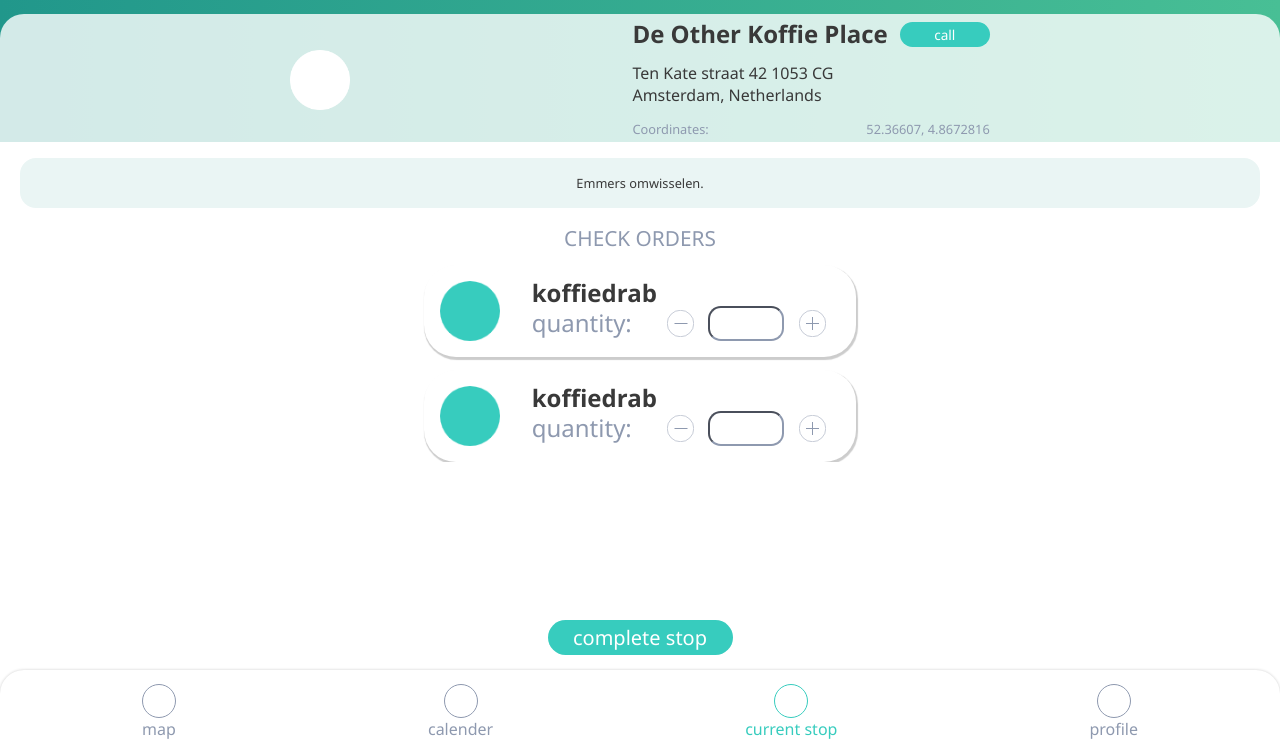
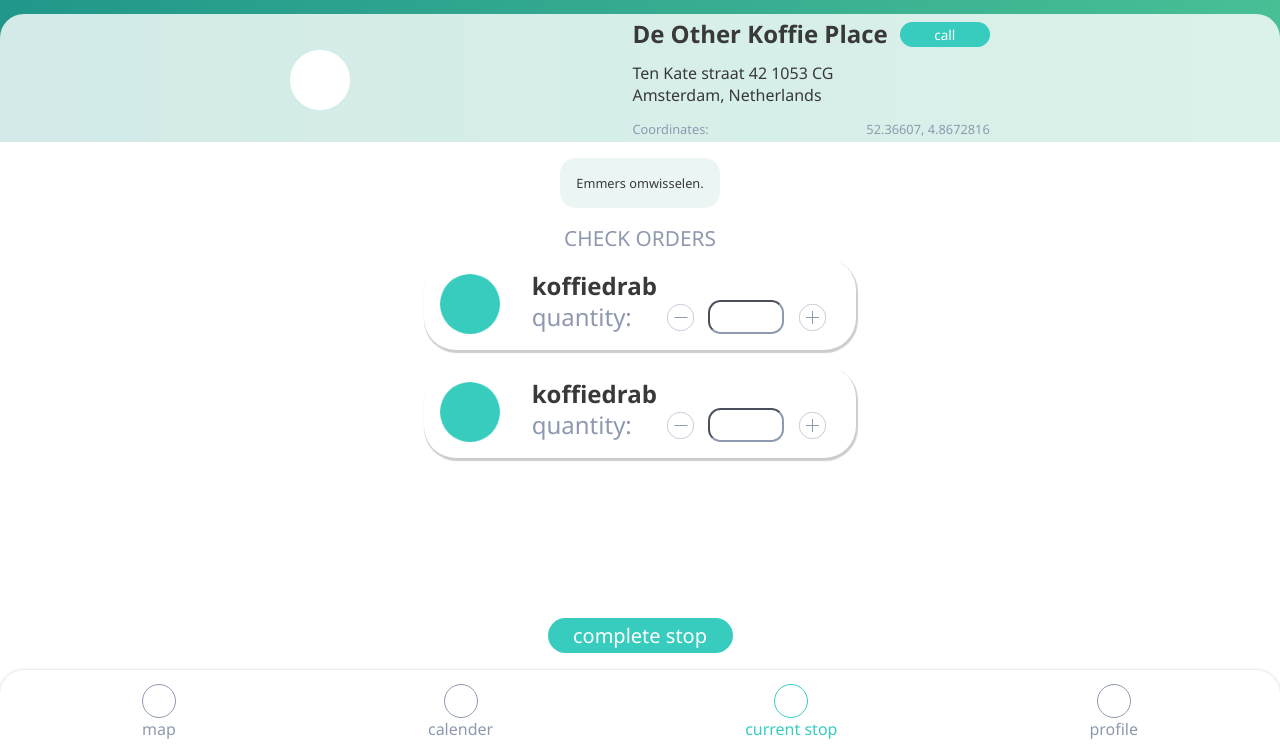
Before and after one commit to MichelleCeli/complete-stop-application, a plain HTML site: page index.html in a window 1280 px wide. Shown: the part 50-800 px from the top of the page. Drawn offline with Linux system fonts and the light colour scheme.

Commit message:
fixed order-section-height
added js-function for adjusting order-section-height to the vieport-height

```diff
--- a/css/comment-section.css
+++ b/css/comment-section.css
@@ -1,7 +1,6 @@
 #comment-section {
     background-color: white;
     max-width: 100%;
-    height: 100%;
     display: flex;
     justify-content: center;
     align-items: center;
--- a/css/orders-section.css
+++ b/css/orders-section.css
@@ -3,7 +3,6 @@
     flex-direction: column;
     background-color: white;
     align-items: center;
-    height: 30em;
 }
 
 #orders-listed {
@@ -49,14 +48,15 @@
      background-color: white;
 
     width: 90%;
-    margin-top: 0.8em;
+    margin-top: 0.4em;
+    margin-bottom: 0.6em;
     border-color: #8E99AF;
     border-radius: 2em;
     padding: 1em;
     display: grid;
-  grid-template-columns: 23% 30% 14% 19% 14%;
-  grid-template-rows: auto;
-  grid-template-areas:
+    grid-template-columns: 23% 30% 14% 19% 14%;
+    grid-template-rows: auto;
+    grid-template-areas:
     "type title title title title"
     "type quantity minus input plus";
 
@@ -117,6 +117,7 @@
     font-family: 'Segoe UI', Tahoma, Geneva, Verdana, sans-serif;
     font-size: 1.25em;
     margin-top: 1em;
+    margin-bottom: 0.1em;
     position: fixed;
     bottom: 95px;
 }
--- a/index.html
+++ b/index.html
@@ -43,13 +43,20 @@
     </div>
   </div>
 
-  <div id="comment-section">
+ <!--  <div id="comment-section">
     <div id ="comment">
       <p>Emmers omwisselen.</p>
     </div>
-  </div>
+  </div> -->
 
   <div id="orders-section">
+
+    <div id="comment-section">
+      <div id ="comment">
+        <p>Emmers omwisselen.</p>
+      </div>
+    </div>
+
     <div id="title-report">
      <!--  <div id="space"></div> -->
       <h2>CHECK ORDERS</h2>
@@ -102,6 +109,7 @@
 
 
  <script src=".\js\get-data.js"></script>
+ <script src=".\js\calc-values.js"></script>
 
 </body>
 </html>
--- /dev/null
+++ b/js/calc-values.js
@@ -0,0 +1,30 @@
+calcOrderSection();
+
+function calcOrderSection(){
+
+    var window_width = window.innerWidth;
+    var window_height = window.innerHeight;
+
+
+    var header_height;
+    var info_height;
+
+    header_height = document.getElementById("header-container").offsetHeight;
+    info_height = document.getElementById("information-container").offsetHeight;
+
+     document.getElementById("orders-section").style.height = window_height - header_height - info_height + 'px';
+
+    }
+    /*
+     document.getElementById("navbar").style.backgroundSize = "cover";
+     document.getElementById("navbar").style.backgroundPosition = "left";
+
+     */
+
+
+      window.addEventListener('resize', function () {
+        "use strict";
+        window.location.reload();
+        console.log("resized");
+        calcHeaderValues();
+    });
```
